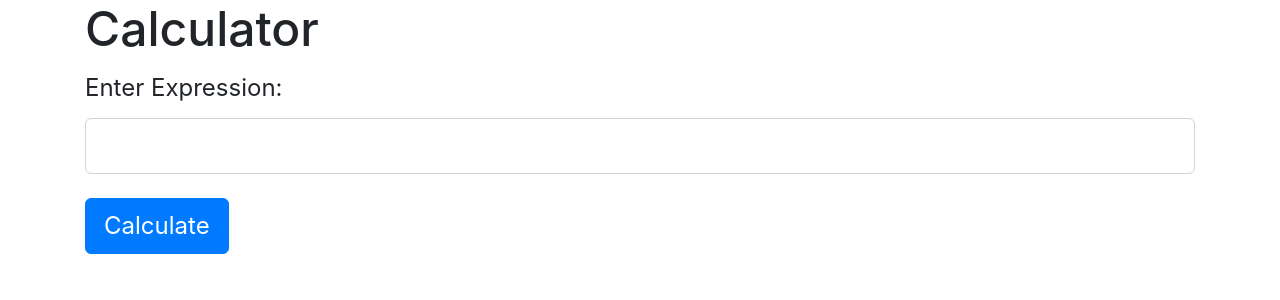
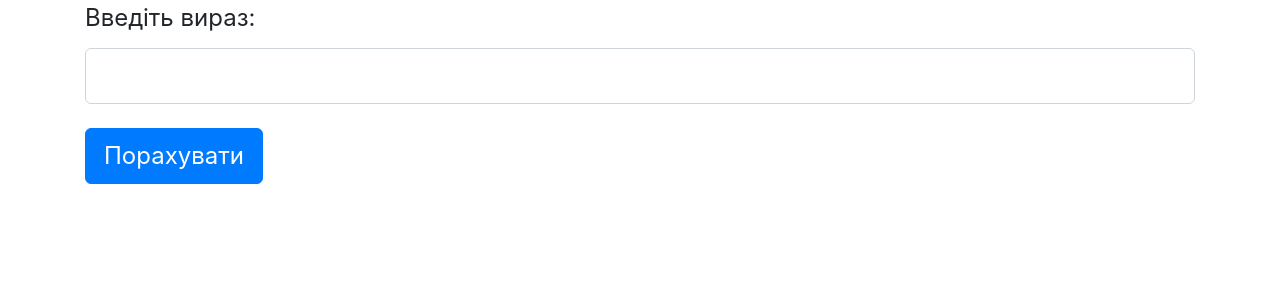
Before and after one commit to Kastet6398/pylearn1, a Django app: page /calculator/ in a window 1280 px wide. Shown: the part 84-384 px from the top of the page. Run offline with Django 4.2, Linux system fonts and the light colour scheme; data comes from the database, SQL or seed files in the repository.

Commit message:
Update calculator.html

```diff
--- a/main/templates/main/calculator.html
+++ b/main/templates/main/calculator.html
@@ -4,19 +4,18 @@
 
 {% block content %}
 <div class="container">
-    <h2>Calculator</h2>
     <form method="post">
         {% csrf_token %}
         <div class="form-group">
-            <label for="expression">Enter Expression:</label>
+            <label for="expression">Введіть вираз:</label>
             <input type="text" class="form-control" name="expression" id="expression" required>
         </div>
-        <button type="submit" class="btn btn-primary">Calculate</button>
+        <button type="submit" class="btn btn-primary">Порахувати</button>
     </form>
 
     {% if result is not None %}
     <div class="mt-3">
-        <h4>Result:</h4>
+        <h4>Результат:</h4>
         <p>{{ result }}</p>
     </div>
     {% endif %}
```
